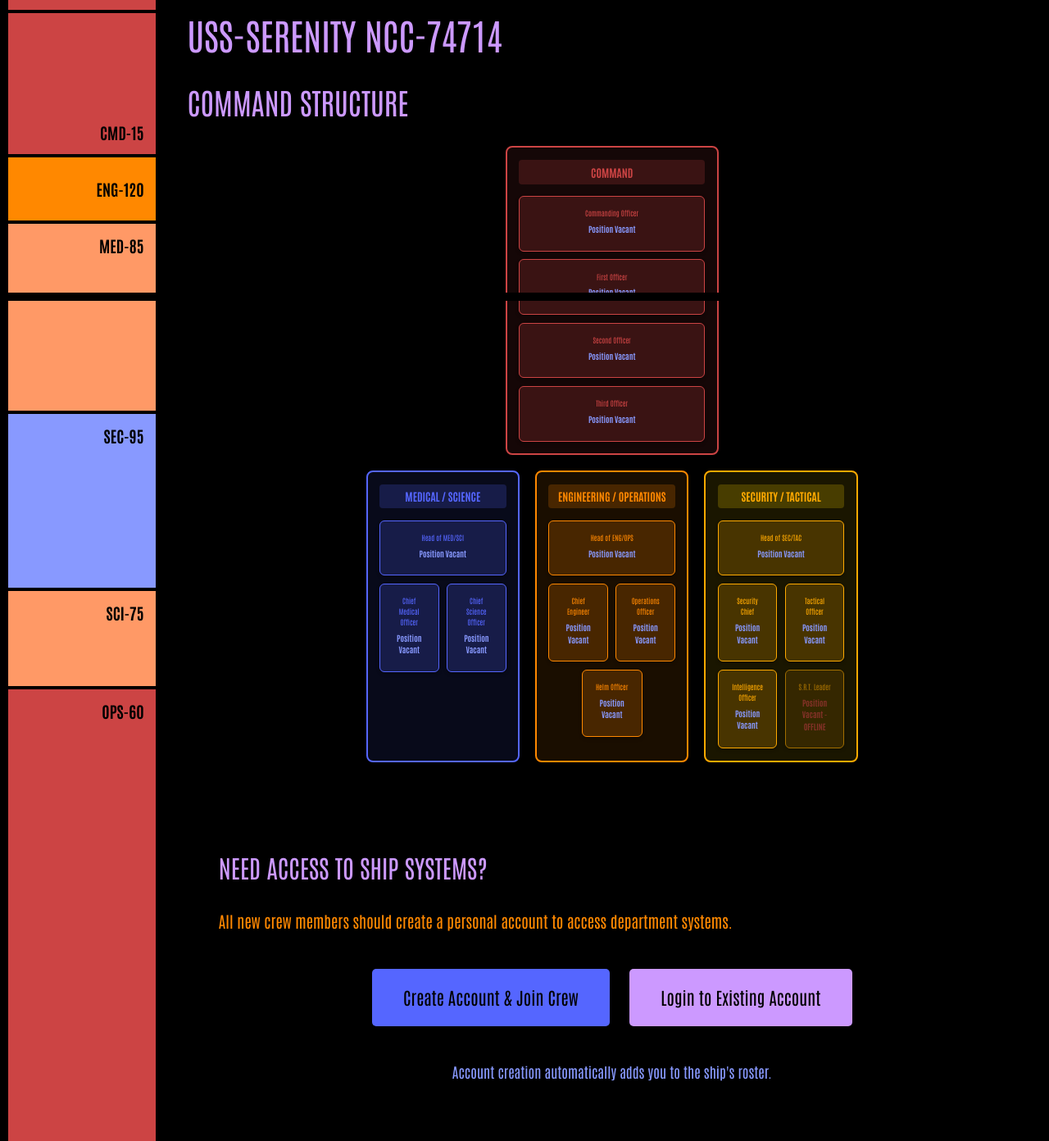
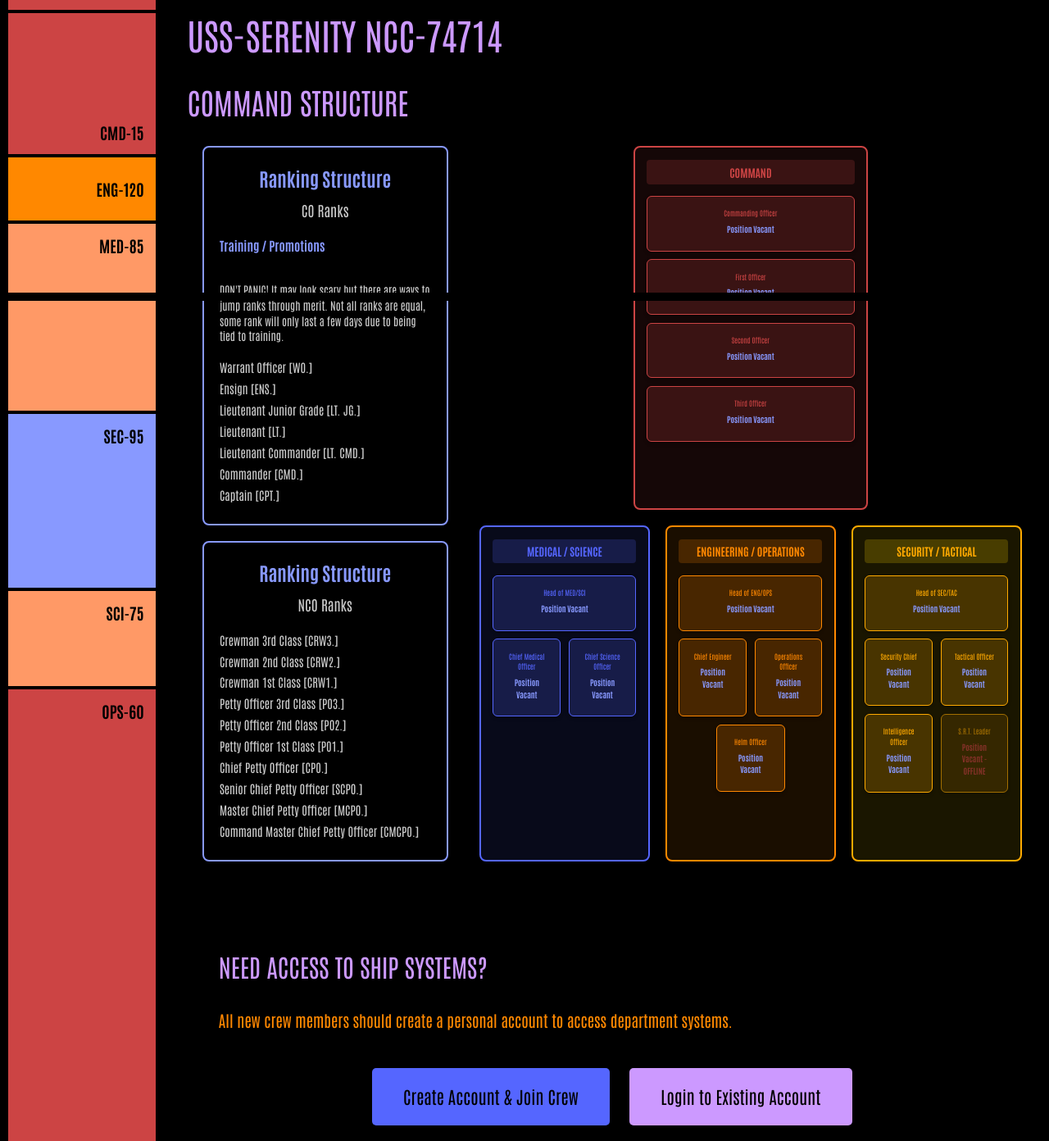
Before and after one commit to aidanpoe/uss-serenity1, a PHP site: page /pages/roster.php in a window 1280 px wide. Shown: the part 433-1825 px from the top of the page at 82% size. Run offline with PHP 8.4, Linux system fonts and the light colour scheme; data that the repository does not hold is empty.

Commit message:
Update roster.php

```diff
--- a/pages/roster.php
+++ b/pages/roster.php
@@ -218,13 +218,59 @@ $ranks = [
 	<style>
 		.command-structure {
 			display: grid;
+			grid-template-columns: 300px 1fr;
+			grid-template-rows: auto;
+			gap: 2rem;
+			margin: 1.5rem 0;
+			max-width: 1000px;
+			margin-left: auto;
+			margin-right: auto;
+		}
+		.ranking-info {
+			display: flex;
+			flex-direction: column;
+			gap: 1rem;
+		}
+		.ranking-box {
+			background: rgba(0,0,0,0.8);
+			border: 2px solid var(--bluey);
+			border-radius: 8px;
+			padding: 1rem;
+			box-shadow: 0 3px 6px rgba(0,0,0,0.4);
+		}
+		.ranking-title {
+			color: var(--bluey);
+			font-size: 1.2rem;
+			font-weight: bold;
+			margin-bottom: 0.5rem;
+			text-align: center;
+		}
+		.ranking-subtitle {
+			color: #ccc;
+			font-size: 0.9rem;
+			text-align: center;
+			margin-bottom: 1rem;
+		}
+		.ranking-content {
+			color: #ccc;
+			font-size: 0.8rem;
+			line-height: 1.4;
+		}
+		.rank-list {
+			list-style: none;
+			padding: 0;
+			margin: 0;
+		}
+		.rank-list li {
+			margin-bottom: 0.3rem;
+			color: #ccc;
+			font-size: 0.75rem;
+		}
+		.command-boxes {
+			display: grid;
 			grid-template-columns: 1fr 1fr 1fr;
 			grid-template-rows: auto auto;
 			gap: 1rem;
-			margin: 1.5rem 0;
-			max-width: 600px;
-			margin-left: auto;
-			margin-right: auto;
 		}
 		.department-box {
 			background: rgba(0,0,0,0.7);
@@ -234,7 +280,7 @@ $ranks = [
 			box-shadow: 0 3px 6px rgba(0,0,0,0.4);
 		}
 		.command-department {
-			grid-column: 1 / -1; /* Spans full width */
+			grid-column: 1 / -1; /* Spans full width of command boxes grid */
 			width: calc(33.33% + 10%); /* 10% wider than a single department box */
 			justify-self: center;
 			border-color: var(--red);
@@ -403,6 +449,50 @@ $ranks = [
 					</div>
 					<?php endif; ?>
 					<div class="command-structure">
+						<!-- Ranking Information (Left Side) -->
+						<div class="ranking-info">
+							<!-- CO Ranks Box -->
+							<div class="ranking-box">
+								<div class="ranking-title">Ranking Structure</div>
+								<div class="ranking-subtitle">CO Ranks</div>
+								<div class="ranking-content">
+									<div style="color: var(--bluey); font-weight: bold; margin-bottom: 1rem;">Training / Promotions</div>
+									<p style="margin-bottom: 1rem; font-size: 0.7rem;">DON'T PANIC! It may look scary but there are ways to jump ranks through merit. Not all ranks are equal, some rank will only last a few days due to being tied to training.</p>
+									<ul class="rank-list">
+										<li>Warrant Officer [WO.]</li>
+										<li>Ensign [ENS.]</li>
+										<li>Lieutenant Junior Grade [LT. JG.]</li>
+										<li>Lieutenant [LT.]</li>
+										<li>Lieutenant Commander [LT. CMD.]</li>
+										<li>Commander [CMD.]</li>
+										<li>Captain [CPT.]</li>
+									</ul>
+								</div>
+							</div>
+
+							<!-- NCO Ranks Box -->
+							<div class="ranking-box">
+								<div class="ranking-title">Ranking Structure</div>
+								<div class="ranking-subtitle">NCO Ranks</div>
+								<div class="ranking-content">
+									<ul class="rank-list">
+										<li>Crewman 3rd Class [CRW3.]</li>
+										<li>Crewman 2nd Class [CRW2.]</li>
+										<li>Crewman 1st Class [CRW1.]</li>
+										<li>Petty Officer 3rd Class [PO3.]</li>
+										<li>Petty Officer 2nd Class [PO2.]</li>
+										<li>Petty Officer 1st Class [PO1.]</li>
+										<li>Chief Petty Officer [CPO.]</li>
+										<li>Senior Chief Petty Officer [SCPO.]</li>
+										<li>Master Chief Petty Officer [MCPO.]</li>
+										<li>Command Master Chief Petty Officer [CMCPO.]</li>
+									</ul>
+								</div>
+							</div>
+						</div>
+
+						<!-- Command Boxes (Right Side) -->
+						<div class="command-boxes">
 						<!-- Command Department Box -->
 						<div class="department-box command-department">
 							<div class="department-title command-title">COMMAND</div>
@@ -632,6 +722,7 @@ $ranks = [
 								</div>
 							</div>
 						</div>
+						</div>
 					</div>
 
 					<?php if (hasPermission('Captain')): ?>
```
